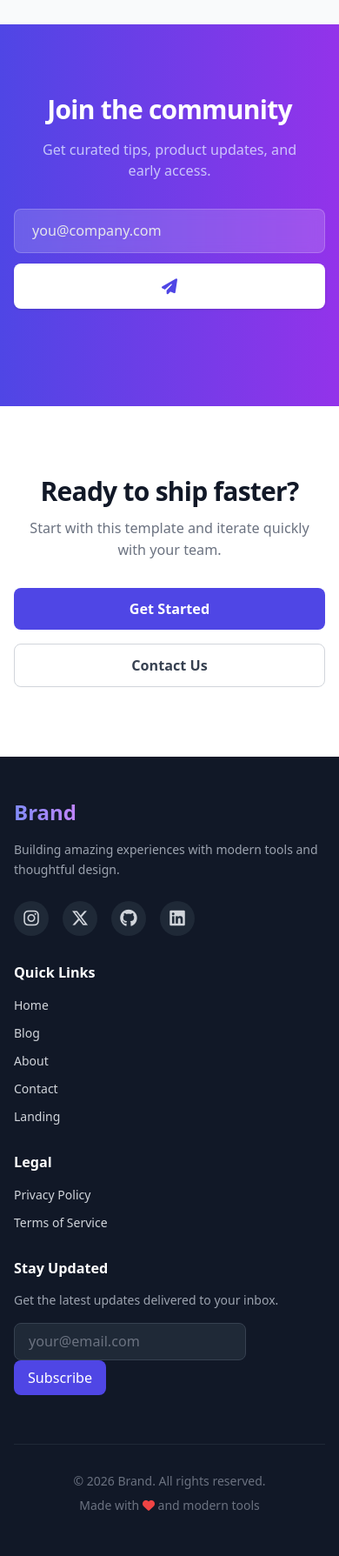
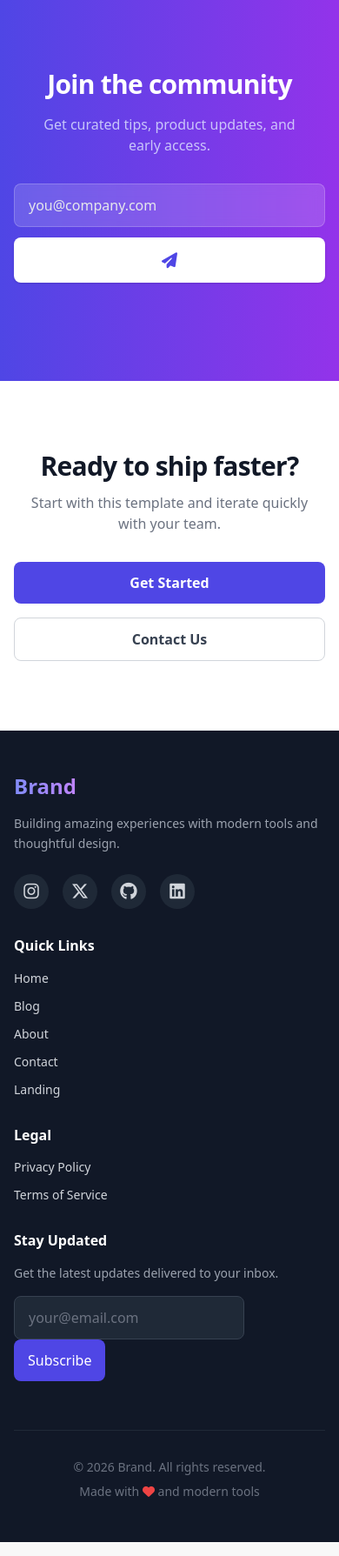
Before and after one commit to edgardojs/Landing_page, a Django app: page / in a window 390 px wide. Shown: the part 3039-4828 px from the top of the page at 87% size. Run offline with Django 5.2, Linux system fonts and the light colour scheme; some libraries are stand-ins or nearby versions.

Commit message:
Phase 4: mobile-first confirmation - touch targets, breakpoints, progressive disclosure

```diff
--- /dev/null
+++ b/static/css/mobile-first.css
@@ -0,0 +1,136 @@
+/* =====================================================
+   Mobile-First Enhancements — Phase 4 UX Polish
+   Reference: best_ux_sites_2026.md (GOV.UK, USWDS, Material 3)
+   ===================================================== */
+
+/* ---------- Minimum Touch Targets ---------- */
+/* WCAG 2.5.5: 44×44px minimum
+   Apple HIG: 44×44pt
+   Material Design: 48×48dp */
+
+button,
+[role="button"],
+input[type="submit"],
+input[type="button"],
+input[type="reset"],
+a.btn,
+a.button,
+nav a,
+.mobile-menu-toggle {
+  min-height: 44px;
+  min-width: 44px;
+}
+
+/* Larger touch targets for primary actions */
+.btn-primary,
+button[type="submit"],
+.cta-button {
+  min-height: 48px;
+  min-width: 48px;
+}
+
+/* Navbar mobile toggle */
+.mobile-menu-toggle {
+  min-height: 44px;
+  min-width: 44px;
+  padding: 12px; /* Ensure 44px total */
+}
+
+/* Form inputs */
+input[type="text"],
+input[type="email"],
+input[type="password"],
+input[type="tel"],
+input[type="url"],
+input[type="number"],
+input[type="search"],
+textarea,
+select {
+  min-height: 44px;
+  padding: 12px 16px;
+}
+
+/* ---------- Responsive Breakpoints ---------- */
+/* Tailwind defaults: sm:640px md:768px lg:1024px xl:1280px 2xl:1536px */
+
+/* Mobile-first base (default: 320px–639px) */
+@media (max-width: 639px) {
+  /* Stack layouts */
+  .mobile-stack {
+    flex-direction: column !important;
+  }
+
+  /* Full-width on mobile */
+  .mobile-full {
+    width: 100% !important;
+    max-width: 100% !important;
+  }
+
+  /* Larger touch targets on small screens */
+  button,
+  [role="button"],
+  input[type="submit"] {
+    min-height: 48px;
+  }
+
+  /* Prevent horizontal scroll */
+  body {
+    overflow-x: hidden;
+  }
+
+  /* Readable text */
+  body {
+    font-size: 16px; /* Prevent iOS zoom on input focus */
+  }
+
+  input,
+  select,
+  textarea {
+    font-size: 16px; /* Prevent iOS zoom */
+  }
+}
+
+/* Tablet (640px–1023px) */
+@media (min-width: 640px) and (max-width: 1023px) {
+  .tablet-grid {
+    grid-template-columns: repeat(2, 1fr);
+  }
+}
+
+/* Desktop (1024px+) */
+@media (min-width: 1024px) {
+  .desktop-grid {
+    grid-template-columns: repeat(3, 1fr);
+  }
+}
+
+/* ---------- Progressive Disclosure ---------- */
+/* Show/hide based on screen size */
+.mobile-only {
+  display: block;
+}
+.desktop-only {
+  display: none;
+}
+
+@media (min-width: 768px) {
+  .mobile-only {
+    display: none;
+  }
+  .desktop-only {
+    display: block;
+  }
+}
+
+/* ---------- Print Styles ---------- */
+@media print {
+  .no-print {
+    display: none !important;
+  }
+
+  a[href]:after {
+    content: " (" attr(href) ")";
+    font-size: 0.8em;
+    color: #666;
+  }
+}
--- a/templates/base.html
+++ b/templates/base.html
@@ -21,6 +21,7 @@
 
   <!-- Typography System -->
   <link rel="stylesheet" href="{% static 'css/typography.css' %}">
+  <link rel="stylesheet" href="{% static 'css/mobile-first.css' %}">
 
   <style>
     .instagram-gradient {
--- a/templates/blog/detail.html
+++ b/templates/blog/detail.html
@@ -55,7 +55,7 @@
                  class="flex-1 px-4 py-3 border border-gray-300 rounded-lg focus:ring-2 focus:ring-indigo-500 focus:border-indigo-500 transition" aria-label="your@email.com">
 
           <button type="submit"
-                  class="px-6 py-3 bg-indigo-600 text-white font-semibold rounded-lg hover:bg-indigo-700 transition">
+                  class="px-6 py-4 bg-indigo-600 text-white font-semibold rounded-lg hover:bg-indigo-700 transition">
             Subscribe
           </button>
         </form>
--- a/templates/includes/footer.html
+++ b/templates/includes/footer.html
@@ -73,7 +73,7 @@
                  name="email"
                  placeholder="your@email.com"
                  required
-                 class="flex-1 px-4 py-2 bg-gray-800 border border-gray-700 rounded-lg text-white placeholder-gray-500 focus:outline-none focus:border-indigo-500 transition" aria-label="your@email.com">
+                 class="flex-1 px-4 py-3 min-h-[44px] bg-gray-800 border border-gray-700 rounded-lg text-white placeholder-gray-500 focus:outline-none focus:border-indigo-500 transition" aria-label="your@email.com">
 
           <button type="submit"
                   class="px-4 py-2 bg-indigo-600 text-white rounded-lg font-medium hover:bg-indigo-700 transition whitespace-nowrap">
```
Also changed, not shown: MOBILE_FIRST_REPORT.md (added, +68 -0 lines), TASKS.md (+7 -4 lines).
